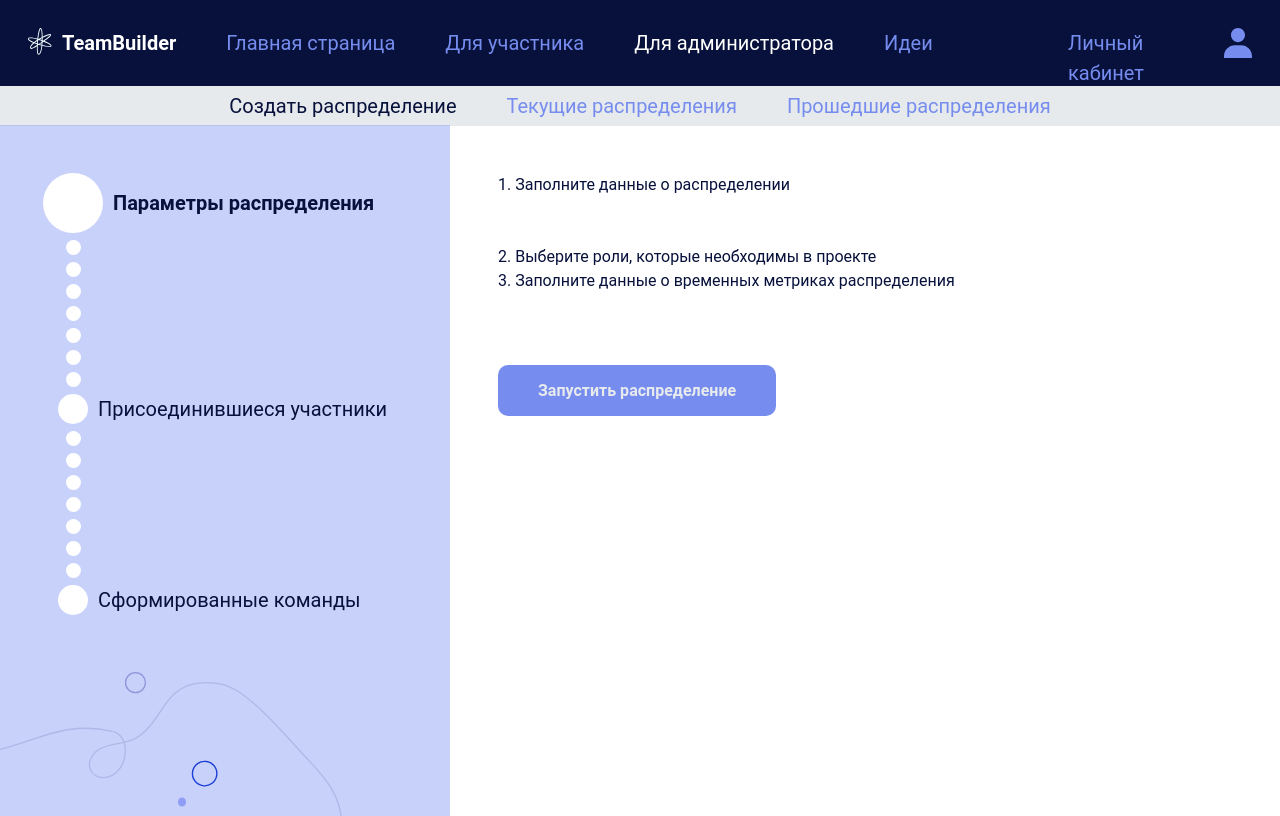
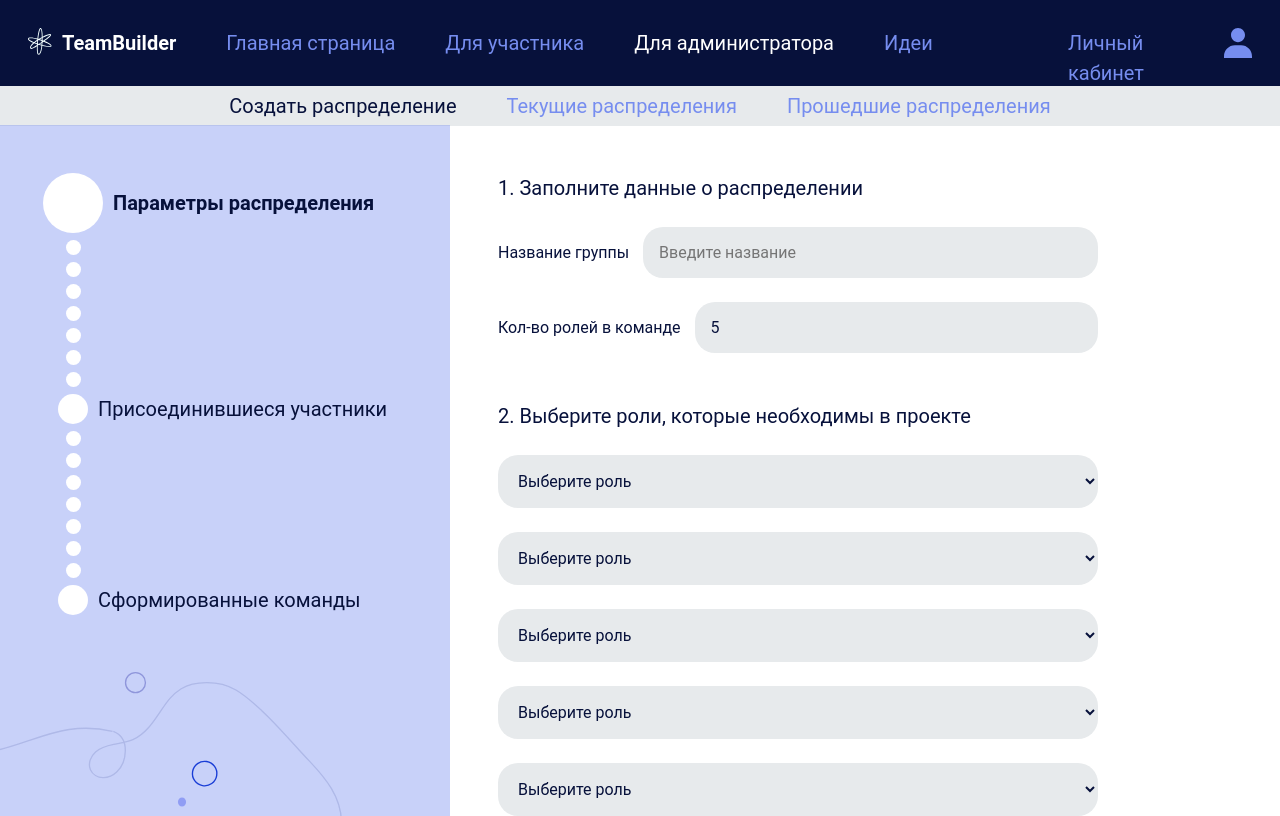
Before and after one commit to compotee/team-builder, a React (Vite) app: page /admin in a window 1280 px wide. Shown: the top 816 px of the page. Built offline with nearby package versions, Linux system fonts and the light colour scheme; a web font is replaced by a local one.

Commit message:
feat: form on account page and creating distributions

```diff
--- a/src/App.css
+++ b/src/App.css
@@ -44,9 +44,18 @@ body {
 }
 
 .grey-input {
-    width: 100%;
-    padding: 16px;
-    border-radius: 20px;
-    color: var(--color-dark-blue);
-    background-color: var(--color-grey);
+  width: 100%;
+  padding: 16px;
+  appearance: 'none';
+  border-radius: 20px;
+  color: var(--color-dark-blue);
+  background-color: var(--color-grey);
 }
+
+.grey-select {
+  width: 100%;
+  padding: 16px;
+  border-radius: 20px;
+  color: var(--color-dark-blue);
+  background-color: var(--color-grey);
+}
--- a/src/pages/account/Account.css
+++ b/src/pages/account/Account.css
@@ -82,6 +82,23 @@
     align-items: center;
 }
 
+.competencies-form_input {
+  width: 100%;
+  padding: 16px;
+  appearance: 'none';
+  border-radius: 20px;
+  color: var(--color-dark-blue);
+  background-color: var(--color-white);
+}
+
+.competencies-form_select {
+  width: 100%;
+  padding: 16px;
+  border-radius: 20px;
+  color: var(--color-dark-blue);
+  background-color: var(--color-white);
+}
+
 .green-notification {
     text-align: center;
     color: #004F10;
--- a/src/pages/account/Account.tsx
+++ b/src/pages/account/Account.tsx
@@ -155,35 +155,31 @@ const AccountPage = () => {
             <div className='competencies'>
                 <form action={''} className='competencies-form'>
                     <h3 className='competencies-form_titile'>Ваши компетенции</h3>
-                    {/* Сделать внешний вид всех полей для ввода и логику их работы  */}
-                    <select name="" id="" className='competencies-form_item'>
-                        <option value=""></option>
-                        <option value=""></option>
-                        <option value=""></option>
-                        <option value=""></option>
-                        <option value=""></option>
+                    <select name="" id="" className='competencies-form_item competencies-form_select'>
+                        <option value="">Выберите роль</option>
+                        <option value="">Тимлид</option>
+                        <option value="">Аналитик</option>
+                        <option value="">Дизайнер</option>
+                        <option value="">Frontend-разработчик</option>
+                        <option value="">Backend-разработчик</option>
                     </select>
                     <div className="competencies-form_item">
                             <input
-                                className="personal-data-form_item-input grey-input"
+                                className="competencies-form_input"
                                 value={''}
-                                id="repeatNewPassword"
-                                name="repeatNewPassword"
                                 placeholder='Стэк'
                             />
                             <button>
-                                <img
-                                    className='personal-data-form_item-img'
-                                    src={pencilIcon} alt=""
-                                />
+                                <img className='' src={pencilIcon} alt="" />
                             </button>
                     </div>
-                    <select name="" id="" className='competencies-form_item'>
-                        <option value=""></option>
-                        <option value=""></option>
-                        <option value=""></option>
-                        <option value=""></option>
-                        <option value=""></option>
+                    <select name="" id="" className='competencies-form_item competencies-form_select'>
+                        <option value="">Выберите опыт</option>
+                        <option value="">Тимлид</option>
+                        <option value="">Аналитик</option>
+                        <option value="">Дизайнер</option>
+                        <option value="">Frontend-разработчик</option>
+                        <option value="">Backend-разработчик</option>
                     </select>
                     {/* Логика работы выведения этих сообщений
                     <span className='green-notification'>Компетенция сохранена</span>
--- a/src/pages/for-admin/distribution/creating-distribution/CreatingDistribution.css
+++ b/src/pages/for-admin/distribution/creating-distribution/CreatingDistribution.css
@@ -1,4 +1,27 @@
 .creating-distribution-container {
-    height: 1500px;
-    background-color: var(--color-red);
+    width: 600px;
+    display: flex;
+    flex-direction: column;
+    gap: 24px;
+    align-items: end;
 }
+
+.creating-distribution-container-title {
+    width: 100%;
+    font-size: var(--font-size-lg);
+}
+
+.creating-distribution-container-title:not(:first-child) {
+    margin-top: 24PX;
+}
+
+.creating-distribution-container_field {
+    display: flex;
+    align-items: center;
+    width: 100%;
+    gap: 14px;
+}
+
+.creating-distribution-container_field-title {
+    white-space: nowrap;
+}
--- a/src/pages/for-admin/distribution/creating-distribution/CreatingDistribution.tsx
+++ b/src/pages/for-admin/distribution/creating-distribution/CreatingDistribution.tsx
@@ -1,34 +1,65 @@
+import { useState } from 'react';
+
 import "./CreatingDistribution.css"
 
 
 const CreatingDistribution = () => {
+    const [membersCount, setMembersCount] = useState(5);
+
+    const selects = Array.from({ length: membersCount }, (_, index) => (
+        <select
+            key={index}
+            name={`member-${index}`}
+            className="grey-select"
+        >
+            <option value="">Выберите роль</option>
+            <option value="">Тимлид</option>
+            <option value="">Аналитик</option>
+            <option value="">Дизайнер</option>
+            <option value="">Frontend-разработчик</option>
+            <option value="">Backend-разработчик</option>
+        </select>
+    ));
+
     return (
-        <div>
-            <p>1. Заполните данные о распределении</p>
-            <div>
-                <span></span>
-                <input type="text" />
+        <form className='creating-distribution-container'>
+            <p className='creating-distribution-container-title'>1. Заполните данные о распределении</p>
+            <div className='creating-distribution-container_field'>
+                <span className='creating-distribution-container_field-title'>Название группы</span>
+                <input
+                    className="creating-distribution-container_field-input grey-input"
+                    // value={'Фамилия'}
+                    id="lastName"
+                    name="lastName"
+                    placeholder='Введите название'
+                />
             </div>
-            <div>
-                <span></span>
-                <input type="number" />
+            <div className='creating-distribution-container_field'>
+                <span className='creating-distribution-container_field-title'>Кол-во ролей в команде</span>
+                <input
+                    className="creating-distribution-container_field-input grey-input"
+                    type="number"
+                    value={membersCount}
+                    onChange={(e) => setMembersCount(Number(e.target.value))}
+                />
             </div>
-            <p>2.  Выберите роли, которые необходимы в проекте</p>
-            <p>3. Заполните данные о временных метриках распределения</p>
-            <div>
-                <span></span>
-                <input type="text" />
+            <p className='creating-distribution-container-title'>2.  Выберите роли, которые необходимы в проекте</p>
+            { selects }
+            <p className='creating-distribution-container-title'>3. Заполните данные о временных метриках распределения</p>
+            <div className='creating-distribution-container_field'>
+                <span className='creating-distribution-container_field-title'>Дата распределения</span>
+                <input className="creating-distribution-container_field-input grey-input" type="date" />
             </div>
-            <div>
-                <span></span>
-                <input type="number" />
+            <div className='creating-distribution-container_field'>
+                <span className='creating-distribution-container_field-title'>Время распределения</span>
+                <input className="creating-distribution-container_field-input grey-input" type="time" />
             </div>
-            <div>
-                <span></span>
-                <input type="number" />
+            <div className='creating-distribution-container_field'>
+                <span className='creating-distribution-container_field-title'>Дата окончания проектов</span>
+                <input className="creating-distribution-container_field-input grey-input" type="date" />
             </div>
             <button className="button button--inactive-pending">Запустить распределение</button>
-        </div>
+        </form>
     );
 };
 
```
